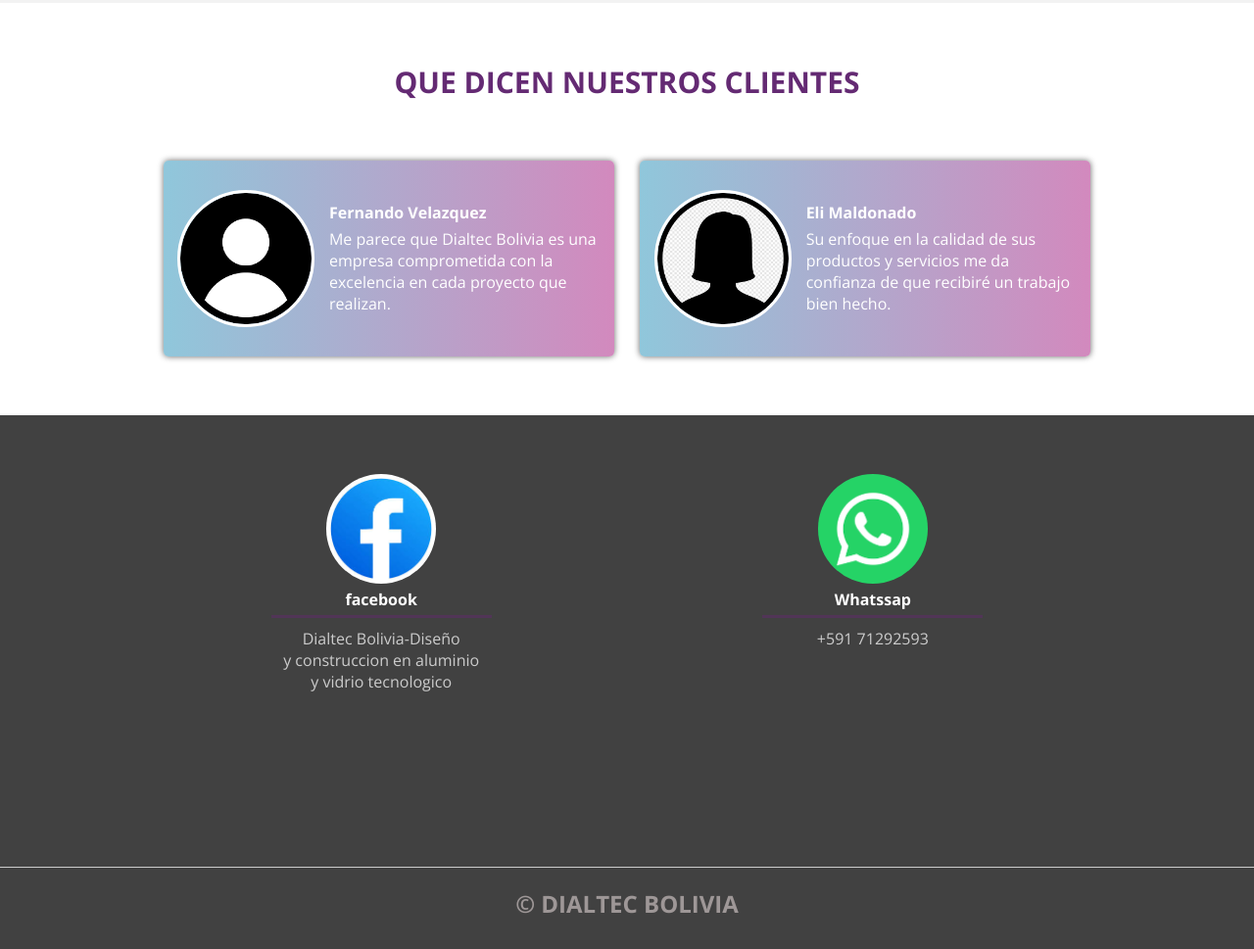
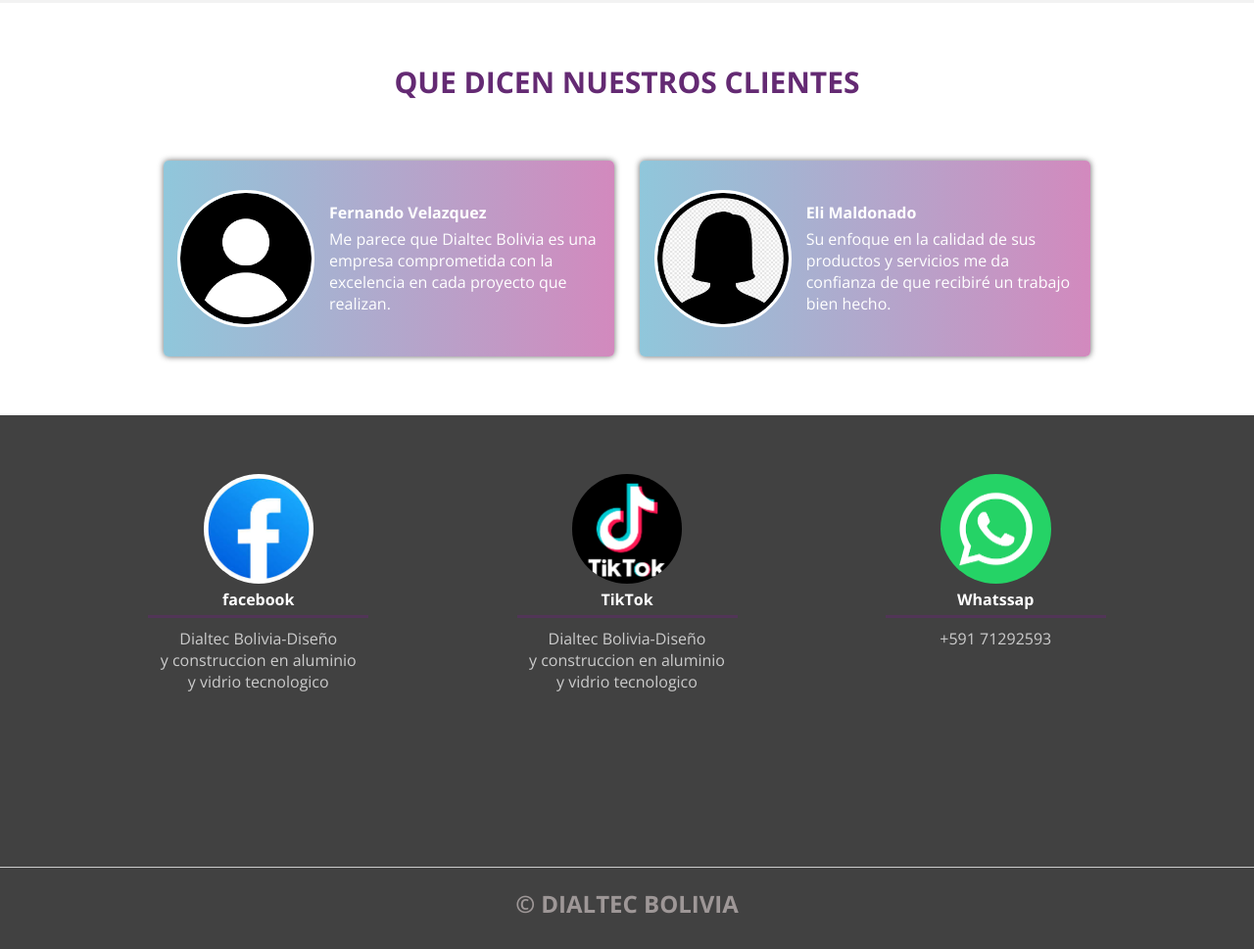
Before and after one commit to Luis-Led/VAPVC, a plain HTML site: page index.html in a window 1280 px wide. Shown: the part 3990-4959 px from the top of the page at 98% size. Drawn offline with nearby package versions, Linux system fonts and the light colour scheme.

Commit message:
actualizacion de logo tiktok

```diff
--- a/index.html
+++ b/index.html
@@ -171,6 +171,11 @@
             <p>Dialtec Bolivia-Diseño <br> y construccion en aluminio <br> y vidrio tecnologico</p></h6>
         </div>
         <div class="content-foo">
+            <a href="https://www.tiktok.com/@dialtecbolivia?_t=ZM-8wa5f2tPDVe&_r=1"  target="_blank"><img src="img/tiktoklog.png" alt="" class="img1"></a>
+            <h4>TikTok</h4>
+            <p>Dialtec Bolivia-Diseño <br> y construccion en aluminio <br> y vidrio tecnologico</p></h6>
+        </div>
+        <div class="content-foo">
         <a href="https://wa.me/59171292593?text=Hola quiero informacion de su negocio" target="_blank">  <img src="img/whatssap.png" alt="" class="img1"></a>
             <h4>Whatssap</h4>
             <p>+591 71292593</p>
```
Also changed, not shown: img/tiktoklog.png (added).
